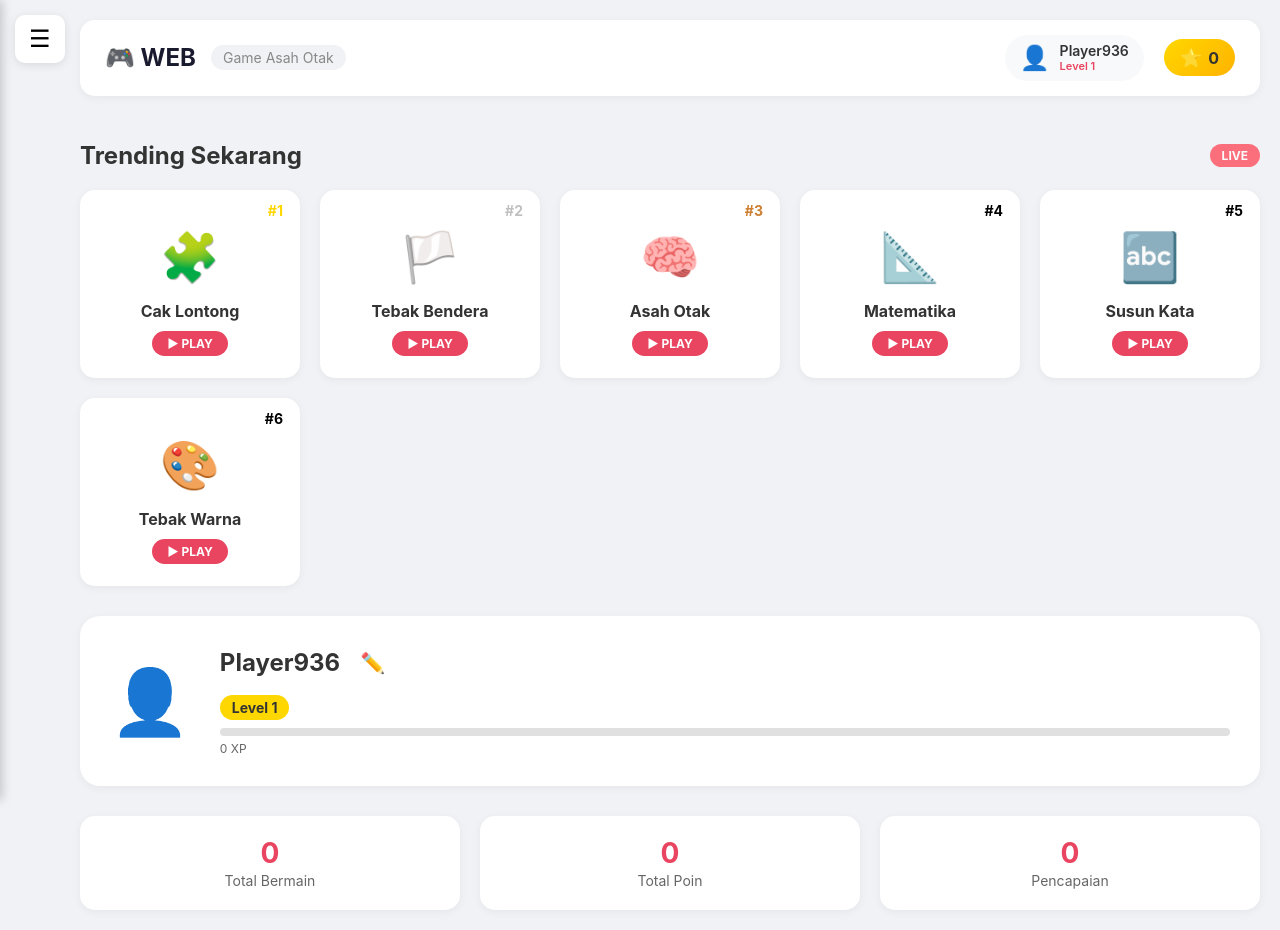
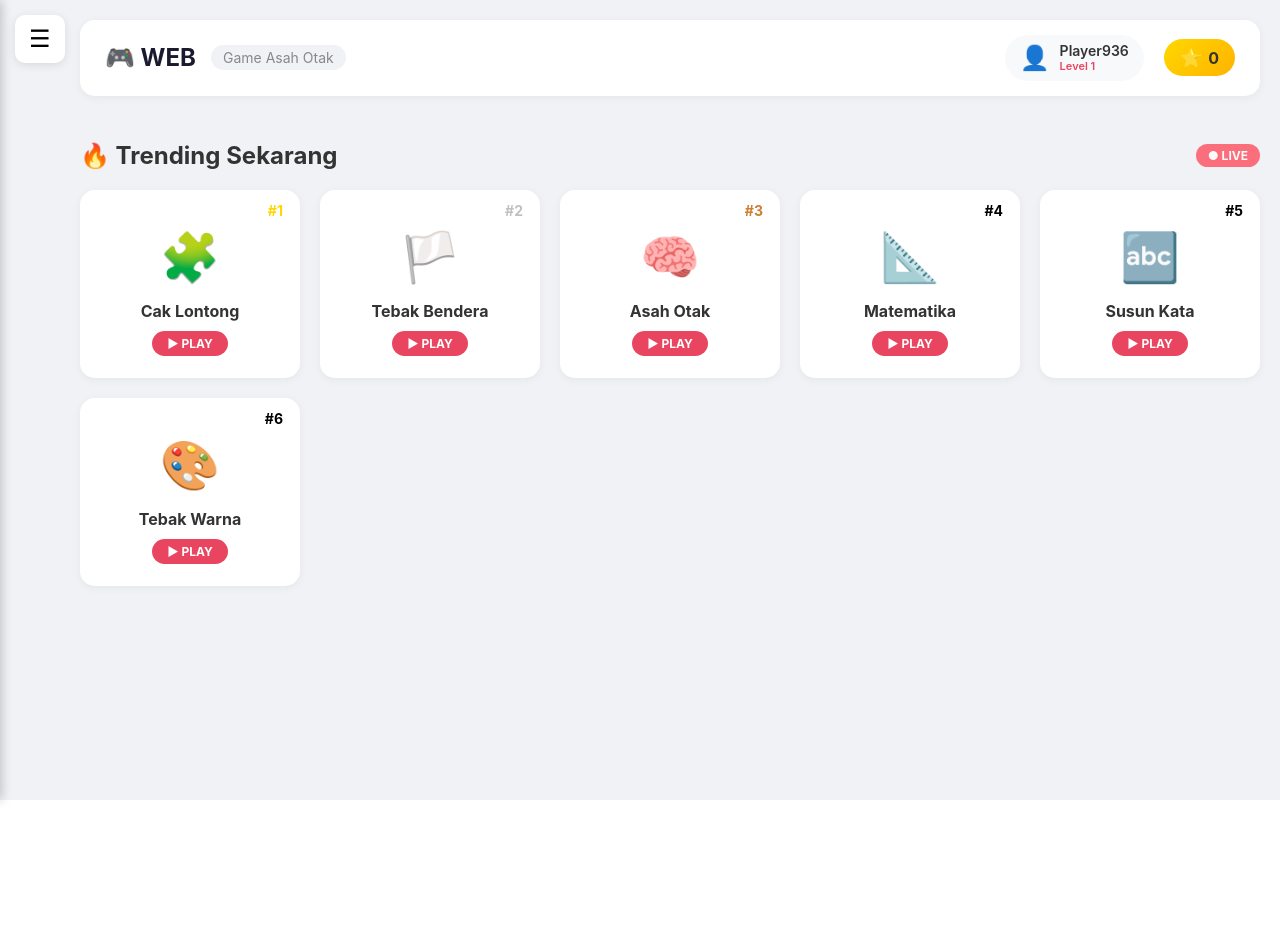
Before and after one commit to Satria779/web, a React (Create React App) app: page / in a window 1280 px wide. After the commit the page ends 800 px from the top, so only its background shows below. Built offline with nearby package versions, Linux system fonts and the light colour scheme; the HTML template or start-up script is replaced by a standard one.

Commit message:
Update App.tsx

```diff
--- a/src/App.tsx
+++ b/src/App.tsx
@@ -1,4 +1,4 @@
-import React, { useState, useEffect } from 'react';
+import React, { useState } from 'react';
 import './App.css';
 import Sidebar from './components/Sidebar';
 import Header from './components/Header';
@@ -12,7 +12,7 @@ import { GameProvider, useGame } from './context/GameContext';
 const AppContent: React.FC = () => {
   const [activePage, setActivePage] = useState('home');
   const [selectedGame, setSelectedGame] = useState<string | null>(null);
-  const { state } = useGame();
+  // Hapus state yang tidak digunakan: state dari useGame tidak dipakai di sini
 
   const games = [
     { id: 'caklontong', title: 'Cak Lontong', icon: '🧩', api: 'https://api-xemoz-official.my.id/api/game/caklontong.php' },
@@ -43,8 +43,8 @@ const AppContent: React.FC = () => {
             <>
               <div className="trending-section">
                 <div className="section-header">
-                  <h2>Trending Sekarang</h2>
-                  <span className="live-badge">LIVE</span>
+                  <h2>🔥 Trending Sekarang</h2>
+                  <span className="live-badge">● LIVE</span>
                 </div>
                 <div className="games-grid">
                   {games.map((game, index) => (
@@ -57,7 +57,6 @@ const AppContent: React.FC = () => {
                   ))}
                 </div>
               </div>
-              <Profile />
             </>
           )}
           {activePage === 'play' && selectedGame && (
```
